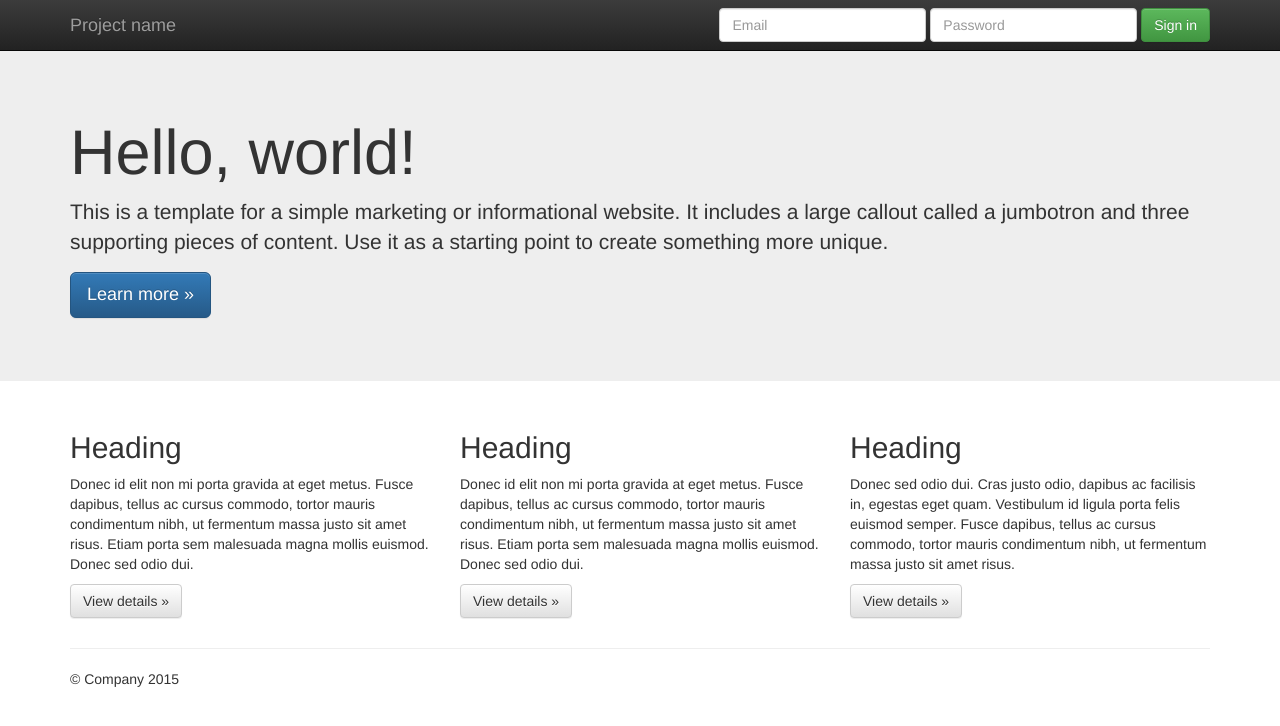
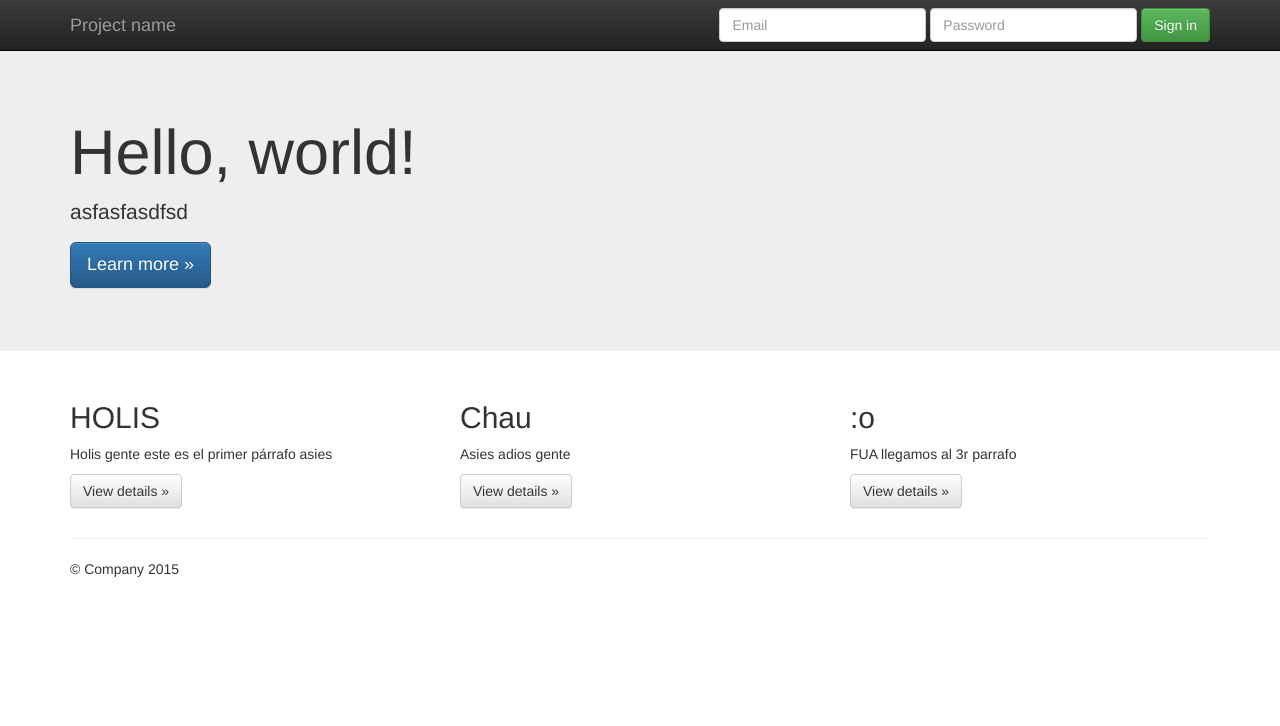
Before and after one commit to FranciscaBC/BootCamp12Git, a plain HTML site: page index.html in a window 1280 px wide. Drawn offline with nearby package versions, Linux system fonts and the light colour scheme.

Commit message:
Se actualiza el template de la sección secundaria del template

```diff
--- a/index.html
+++ b/index.html
@@ -56,7 +56,7 @@
     <div class="jumbotron">
       <div class="container">
         <h1>Hello, world!</h1>
-        <p>This is a template for a simple marketing or informational website. It includes a large callout called a jumbotron and three supporting pieces of content. Use it as a starting point to create something more unique.</p>
+        <p>asfasfasdfsd</p>
         <p><a class="btn btn-primary btn-lg" href="#" role="button">Learn more &raquo;</a></p>
       </div>
     </div>
@@ -65,18 +65,18 @@
       <!-- Example row of columns -->
       <div class="row">
         <div class="col-md-4">
-          <h2>Heading</h2>
-          <p>Donec id elit non mi porta gravida at eget metus. Fusce dapibus, tellus ac cursus commodo, tortor mauris condimentum nibh, ut fermentum massa justo sit amet risus. Etiam porta sem malesuada magna mollis euismod. Donec sed odio dui. </p>
+          <h2>HOLIS</h2>
+          <p>Holis gente este es el primer párrafo asies </p>
           <p><a class="btn btn-default" href="#" role="button">View details &raquo;</a></p>
         </div>
         <div class="col-md-4">
-          <h2>Heading</h2>
-          <p>Donec id elit non mi porta gravida at eget metus. Fusce dapibus, tellus ac cursus commodo, tortor mauris condimentum nibh, ut fermentum massa justo sit amet risus. Etiam porta sem malesuada magna mollis euismod. Donec sed odio dui. </p>
+          <h2>Chau</h2>
+          <p>Asies adios gente </p>
           <p><a class="btn btn-default" href="#" role="button">View details &raquo;</a></p>
        </div>
         <div class="col-md-4">
-          <h2>Heading</h2>
-          <p>Donec sed odio dui. Cras justo odio, dapibus ac facilisis in, egestas eget quam. Vestibulum id ligula porta felis euismod semper. Fusce dapibus, tellus ac cursus commodo, tortor mauris condimentum nibh, ut fermentum massa justo sit amet risus.</p>
+          <h2>:o</h2>
+          <p>FUA llegamos al 3r parrafo </p>
           <p><a class="btn btn-default" href="#" role="button">View details &raquo;</a></p>
         </div>
       </div>
```
